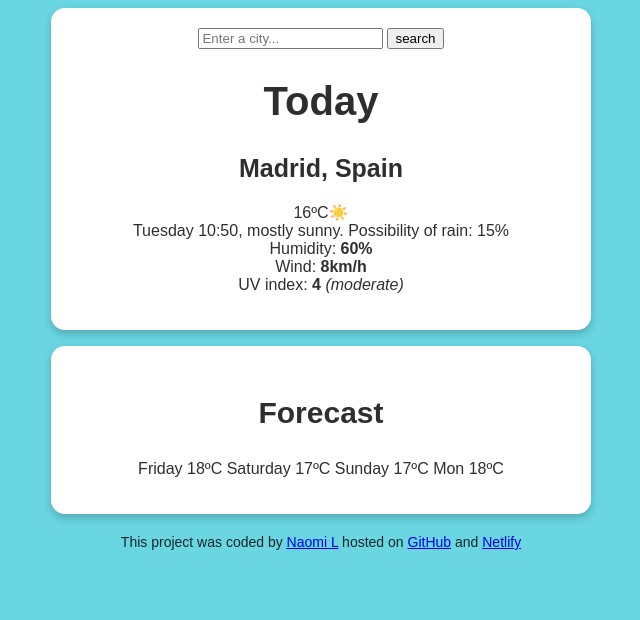
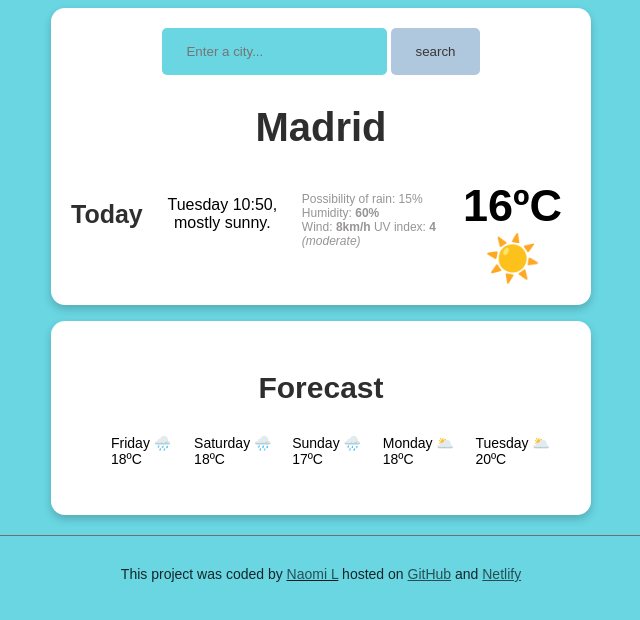
Before and after one commit to naoloui/SheCodes-Weather-project-Naomi-L, a plain HTML site: page index..html in a window 1280 px wide. Shown: the whole page, without its empty margins (319-959 px from the left). Drawn offline with Linux system fonts and the light colour scheme.

Commit message:
Modification and addition of CSS & HTML elements
Change of font sizes, alignment of weather description and addition of weather forecast.

```diff
--- a/index..html
+++ b/index..html
@@ -15,32 +15,48 @@
         <header>
           <form>
 
-           <input type ="text" placeholder="Enter a city..." required/>
-           <input type="submit" value="search"/>
+           <input type ="text" placeholder="Enter a city..." class="search-form-input"/>
+           <input type="submit" value="search" class="button"/>
           </form>
-    <h1>Today</h1>
+    <h1>Madrid</h1>
+    <div class="weather-app-data">
+     <h2>Today</h2>
 
-     <h2> Madrid, Spain</h2>
-      <p>
-      16ºC☀️
-    </br>
-      Tuesday 10:50, mostly sunny. Possibility of rain: 15%
-
-    </br>
+      <p class="date-and-condition">
+      Tuesday 10:50, mostly sunny.
+      </p>
+      <p class="extra-info">
+      Possibility of rain: 15%
     Humidity: <strong>60%</strong>
-    </br>
+  </br>
     Wind: <strong>8km/h</strong>
-  </br>
     UV index: <strong>4</strong> <i>(moderate)</i>
-      </p>
+  </p>
+      <div class="temperature">
+        16ºC☀️
+      </div>
 
   </main>
+</div>
 </div>
 <div class="weather-app-forecast">
 <h3>Forecast</h3>
 <p>
-  Friday 18ºC Saturday 17ºC Sunday 17ºC Mon 18ºC
+  <ul>
+  <li>Friday 🌧️ 18ºC</li>
+  <li>Saturday 🌧️ 18ºC</li>
+  <li>Sunday 🌧️ 17ºC</li>
+  <li>Monday 🌥️ 18ºC</li>
+  <li>Tuesday 🌥️ 20ºC</li>
+</ul>
+<ul>
+
+</ul>
+
+
 </p>
+
+
 </div>
 
   <footer>
--- a/src/style.css
+++ b/src/style.css
@@ -1,5 +1,22 @@
 body {
   background: rgb(105, 214, 226);
+}
+
+.button {
+  background-color: rgb(176, 200, 222);
+  border: rgb(24, 22, 22);
+  border-radius: 5px;
+  max-width: 60%;
+  padding: 16px 24px;
+  color: rgb(56, 54, 54);
+}
+
+.search-form-input {
+  background-color: rgb(105, 214, 226);
+  border: black;
+  border-radius: 5px;
+  max-width: 60%;
+  padding: 16px 24px;
 }
 
 .weather-app-today {
@@ -31,29 +48,46 @@ h1 {
   margin: 20px 0;
   padding: 10px;
 }
+.weather-app-data {
+  display: flex;
+  justify-content: space-between;
+}
 
 p {
   text-align: center;
-  color: rgba(0, 0, 0, 0.821);
+  color: black;
   font-family: "nunito", sans-serif, "roboto condensed";
-  font-size: 16px;
+  font-size: 12px;
   font-weight: 200;
+  position: right;
 }
 
 .temperature {
-  font-size: 30px;
+  font-size: 45px;
   font-weight: 600;
-  color: rgba(0, 0, 0, 0.2);
+  color: black;
   font-family: "nunito", sans-serif, "roboto condensed";
+  position: center;
 }
 
 h2 {
-  text-align: center;
+  text-align: left;
   color: rgba(0, 0, 0, 0.821);
   font-family: "nunito", sans-serif, "roboto condensed";
   font-size: 25px;
   font-weight: 600;
   margin: 20px 0;
+}
+
+.date-and-condition {
+  text-align: center;
+  font-size: 16px;
+  font-weight: 400;
+}
+
+.extra-info {
+  text-align: left;
+  color: rgb(151, 148, 148);
 }
 
 h3 {
@@ -65,6 +99,14 @@ h3 {
   margin: 20 0;
 }
 
+ul {
+  list-style: none;
+  font-family: "nunito", sans-serif, "roboto condensed";
+  font-size: 14px;
+  display: flex;
+  justify-content: space-between;
+}
+
 footer {
   text-align: center;
   color: rgba(0, 0, 0, 0.821);
@@ -72,4 +114,10 @@ footer {
   font-size: 14px;
   font-weight: 200;
   margin-top: 20px;
+  border-top: 1px solid rgb(114, 111, 111);
+  padding: 30px 0 0 0;
 }
+
+a {
+  color: rgba(0, 0, 0, 0.633);
+}
```
